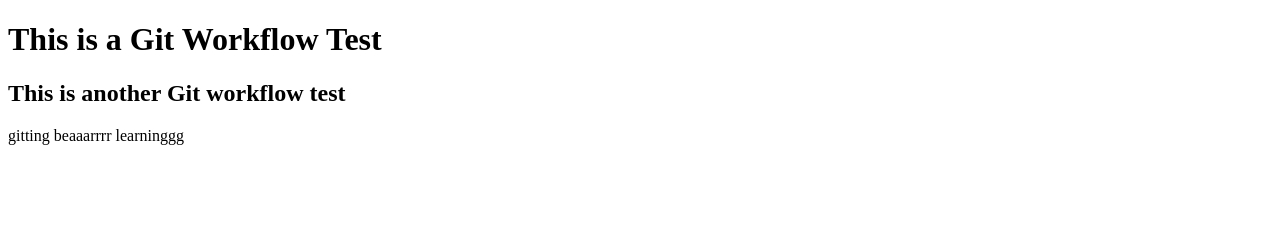
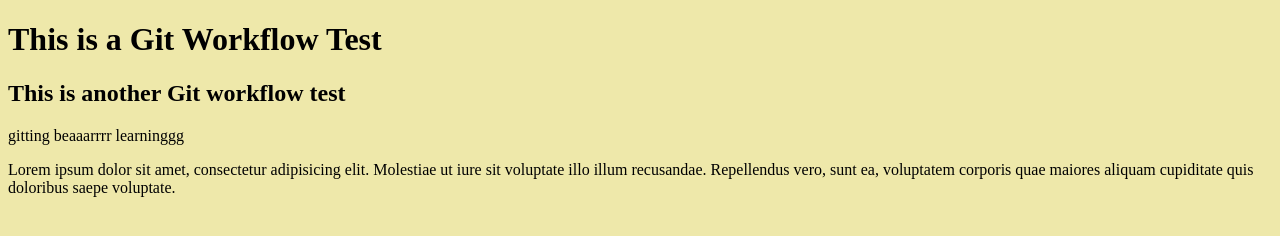
Before and after one commit to daman-m/bookish-octo-giggle, a plain HTML site: page index.html in a window 1280 px wide. Drawn offline with Linux system fonts and the light colour scheme.

Commit message:
added a p & styling to the body :alien:

```diff
--- a/index.html
+++ b/index.html
@@ -5,12 +5,16 @@
     <meta http-equiv="X-UA-Compatible" content="IE=edge">
     <meta name="viewport" content="width=device-width, initial-scale=1.0">
     <title>TESTING</title>
+    <link rel="stylesheet" href="./style.css">
 </head>
 <body>
     <header>
         <h1>This is a Git Workflow Test</h1>
         <h2>This is another Git workflow test</h2>
         <p>gitting beaaarrrr learninggg</p>
+        <p>
+            Lorem ipsum dolor sit amet, consectetur adipisicing elit. Molestiae ut iure sit voluptate illo illum recusandae. Repellendus vero, sunt ea, voluptatem corporis quae maiores aliquam cupiditate quis doloribus saepe voluptate.
+        </p>
     </header>
 </body>
 </html>
--- /dev/null
+++ b/style.css
@@ -0,0 +1,3 @@
+body {
+    background-color: palegoldenrod;
+}
```
